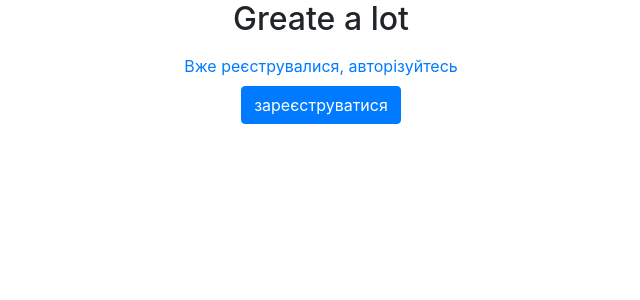
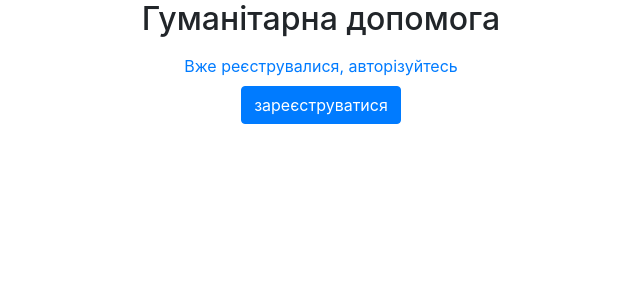
Before and after one commit to YAN3908/guman, a Django app: page / in a window 1280 px wide. Shown: the top 300 px of the page, without its empty margins (319-959 px from the left). Run offline with Django 4.2, Linux system fonts and the light colour scheme; parts of the project's set-up code (start-up, migrations or seed data) failed here and were passed over; some libraries are stand-ins or nearby versions.

Commit message:
title гуманитарна допомога

```diff
--- a/humanitari/radisna/templates/radisna/index.html
+++ b/humanitari/radisna/templates/radisna/index.html
@@ -3,7 +3,7 @@
 {% block body %}
 <main>
     <div class="container" style="max-width: 800px;">
-        <h2>Greate a lot</h2>
+        <h2>Гуманітарна допомога</h2>
 <a class="nav-link" href="{% url 'login' %}">Вже реєструвалися, авторізуйтесь</a>
         <form action="{% url 'index' %}" method="post" >
             {% csrf_token %}
```
